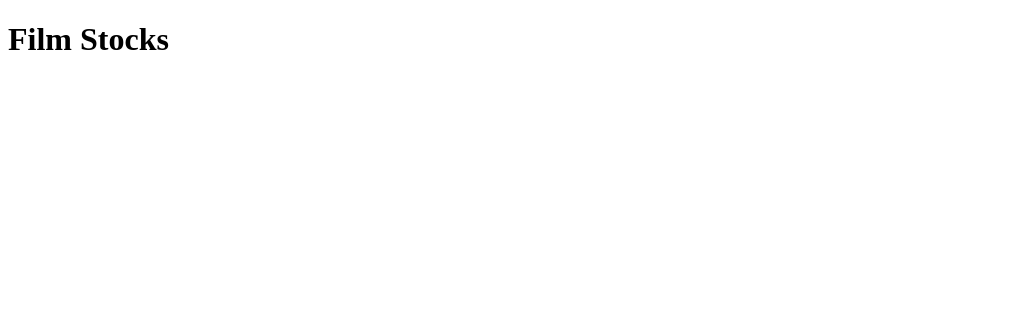
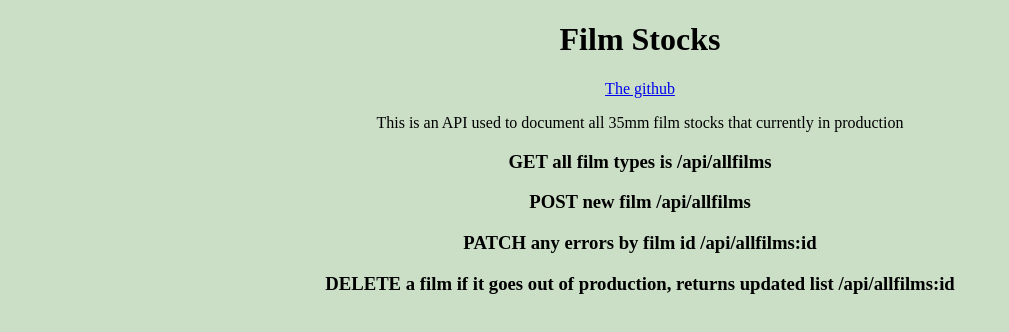
Before and after one commit to mAtencio27/API_project, a website: page client/index.html in a window 1280 px wide. Shown: the whole page, without its empty margins (0-1009 px from the left). Drawn offline with Linux system fonts and the light colour scheme.

Commit message:
connected simple html

```diff
--- a/client/index.html
+++ b/client/index.html
@@ -6,8 +6,19 @@
     <meta name="viewport" content="width=device-width, initial-scale=1.0">
     <title>Film stocks API</title>
 </head>
-<body>
-    <h1>Film Stocks</h1>
+<body style="background: rgb(203, 223, 199);">
+    <h1 style="text-align: center;">Film Stocks</h1>
+    <div class = "github" style= "text-align: center;">
+        <a href="https://github.com/mAtencio27/API_project.git">The github</a>
+    </div>
+
+    <p style="text-align: center;">This is an API used to document all 35mm film stocks that currently in production</p>
+
+    <h3 style="text-align: center;"> GET all film types is /api/allfilms</h3>
+    <h3 style="text-align: center;"> POST new film /api/allfilms</h3>
+    <h3 style="text-align: center;"> PATCH any errors by film id /api/allfilms:id </h3>
+    <h3 style="text-align: center;"> DELETE a film if it goes out of production, returns updated list /api/allfilms:id</h3>
+
 
 </body>
 </html>
--- a/client/styles.css
+++ b/client/styles.css
@@ -0,0 +1,3 @@
+h1{
+    text-align: center;
+}
```
